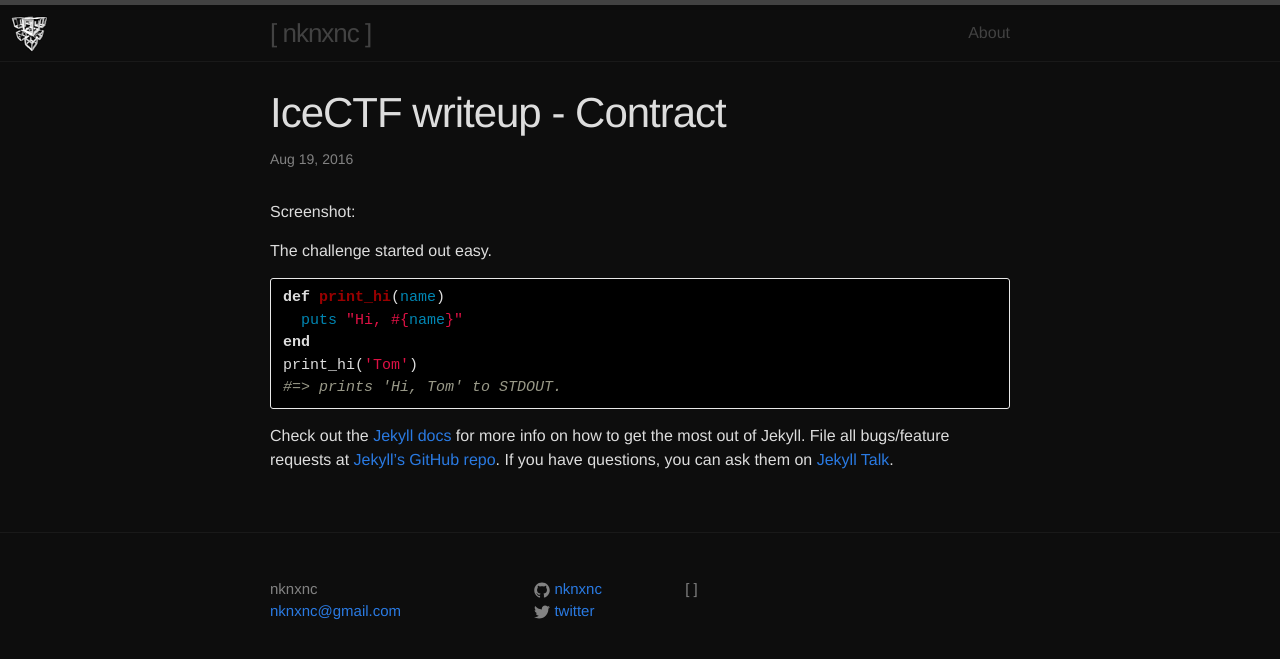
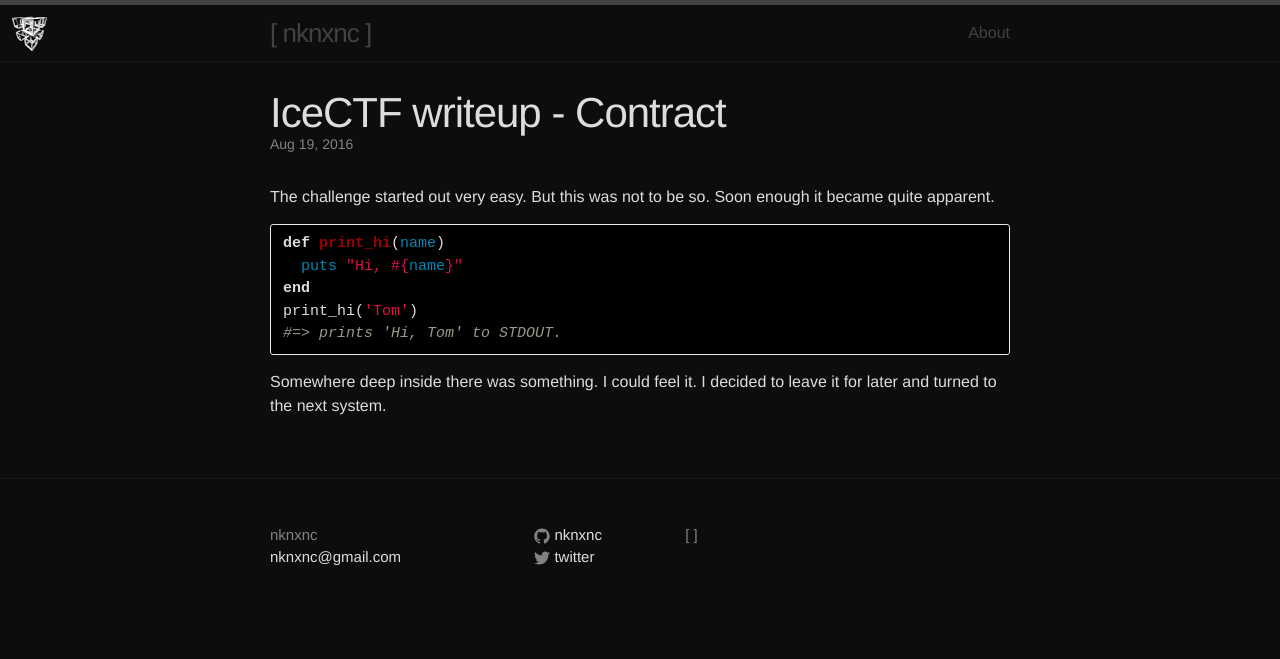
Before and after one commit to nknxnc/nknxnc.github.io, a Jekyll site: the page built from _posts/2016-08-19-icectf-contract-writeup.markdown, in a window 1280 px wide. Shown: the top 659 px of the page. Built offline with Jekyll 4.4.1, drawn with Linux system fonts in a browser that asks for light colours.

Commit message:
beautified the style of the post links on the main page and changed the dummy post

```diff
--- a/_posts/2016-08-19-icectf-contract-writeup.markdown
+++ b/_posts/2016-08-19-icectf-contract-writeup.markdown
@@ -4,9 +4,7 @@
 date:   2016-08-19 18:13:49 +0200
 categories: writeup
 ---
-Screenshot:
-
-The challenge started out easy.
+The challenge started out very easy. But this was not to be so. Soon enough it became quite apparent.
 
 {% highlight ruby %}
 def print_hi(name)
@@ -16,8 +14,4 @@
 #=> prints 'Hi, Tom' to STDOUT.
 {% endhighlight %}
 
-Check out the [Jekyll docs][jekyll-docs] for more info on how to get the most out of Jekyll. File all bugs/feature requests at [Jekyll’s GitHub repo][jekyll-gh]. If you have questions, you can ask them on [Jekyll Talk][jekyll-talk].
-
-[jekyll-docs]: http://jekyllrb.com/docs/home
-[jekyll-gh]:   https://github.com/jekyll/jekyll
-[jekyll-talk]: https://talk.jekyllrb.com/
+Somewhere deep inside there was something. I could feel it. I decided to leave it for later and turned to the next system.
--- a/_sass/_base.scss
+++ b/_sass/_base.scss
@@ -30,7 +30,6 @@
 /**
  * Set `margin-bottom` to maintain vertical rhythm
  */
-h1, h2, h3, h4, h5, h6,
 p, blockquote, pre,
 ul, ol, dl, figure,
 %vertical-rhythm {
@@ -62,6 +61,16 @@
     background-size: cover;
     margin: -10px;
 }
+
+.post-link-container {
+    display: inline-block;
+    padding: 10px;
+    border-radius: 5px;
+    background: black;
+    margin: 5px;
+    background:rgba(0,0,0,0.8);
+}
+
 #nkquote {
     font-family: 'Bentham';
     color: #9B9B9B;
@@ -123,13 +132,13 @@
     &:visited {
         color: darken($brand-color, 15%);
     }
-
+}
+a.post-link {
     &:hover {
         color: $text-color;
-        text-decoration: underline;
+        font-size:30px
     }
 }
-
 
 
 /**
--- a/css/main.scss
+++ b/css/main.scss
@@ -16,7 +16,7 @@
 
 $text-color:       #ddd;
 $background-color: #0d0d0d;
-$brand-color:      #2a7ae2;
+$brand-color:      #ddd;
 
 $grey-color:       #828282;
 $grey-color-light: lighten($grey-color, 40%);
--- a/index.html
+++ b/index.html
@@ -43,11 +43,12 @@
   <ul class="post-list">
     {% for post in site.posts %}
       <li class="background">
-        <span class="post-meta">{{ post.date | date: "%b %-d, %Y" }}</span>
-
+      <div class = "post-link-container">
+      <span class="post-meta">{{ post.date | date: "%b %-d, %Y" }}</span>
         <h2>
           <a class="post-link" href="{{ post.url | prepend: site.baseurl }}">{{ post.title }}</a>
         </h2>
+       </div>
       </li>
     {% endfor %}
   </ul>
```
